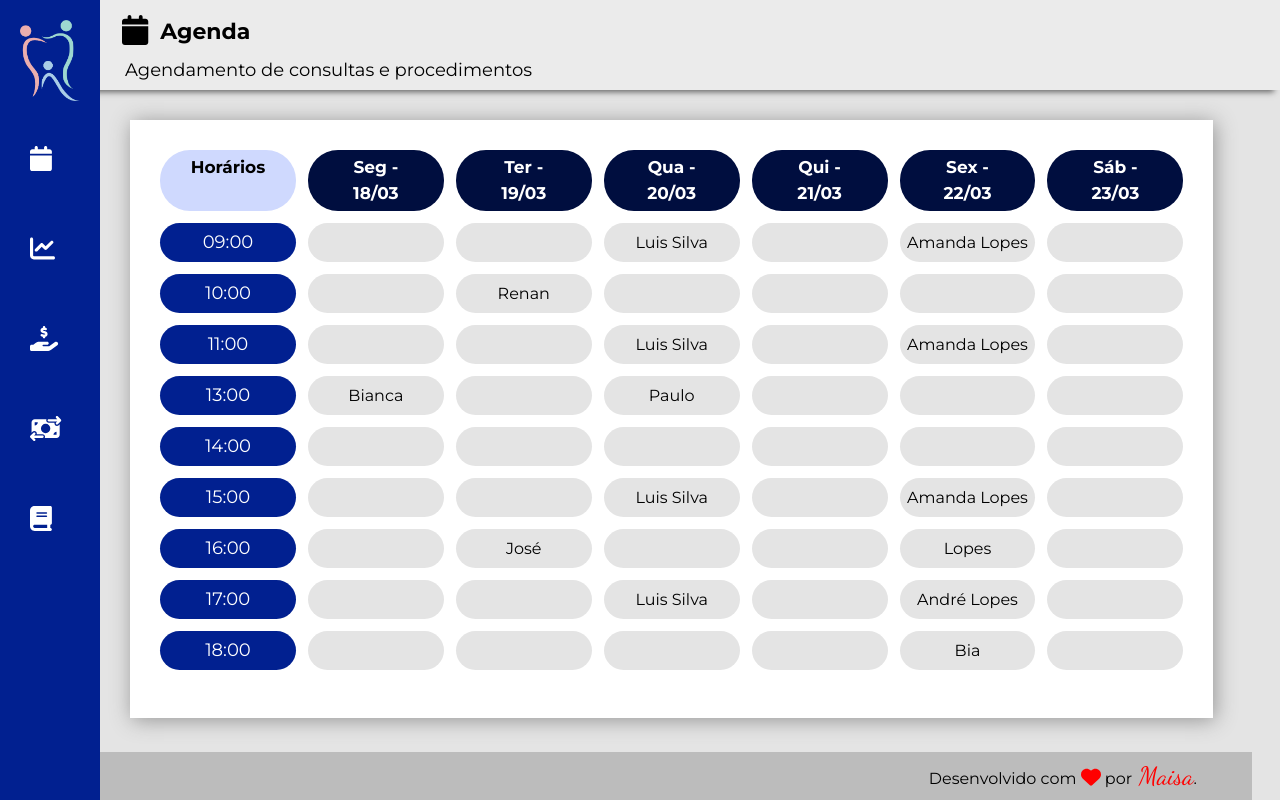
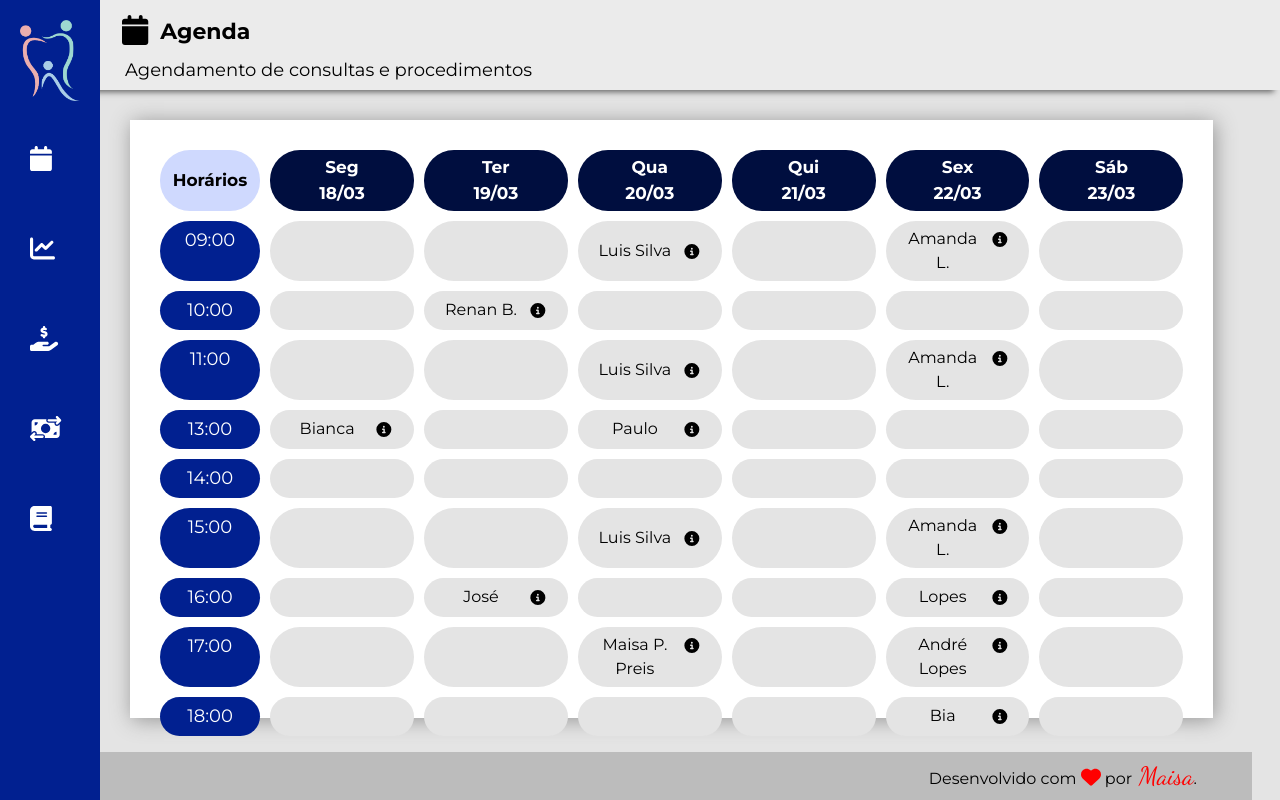
Before and after one commit to maisappreis/dental-clinic-web-system, a Next.js app in the folder frontend/: page / in a window 1280 px wide. Built offline with nearby package versions, Linux system fonts and the light colour scheme.

Commit message:
style(front): Improvements on Calendar layout.

```diff
--- a/frontend/src/app/pages/calendar/Calendar.module.css
+++ b/frontend/src/app/pages/calendar/Calendar.module.css
@@ -1,3 +1,9 @@
+.grid {
+    display: grid;
+    grid-template-columns: auto repeat(6, 1fr);
+    gap: 10px;
+}
+
 .week {
     font-weight: bold;
     padding: 5px 30px;
@@ -11,13 +17,19 @@
     color: white;
 }
 
-.bluedark {
+.header {
     background-color: var(--blue-darker-color);
     color: white;
+    display: flex;
+    flex-direction: column;
 }
 
-.lightblue {
+.time {
     background-color: var(--blue-light-color);
+    display: flex;
+    justify-content: center;
+    align-items: center;
+    width: 100px;
 }
 
 .gray {
@@ -31,8 +43,20 @@
     cursor: pointer;
 }
 
+.graylight:hover {
+    background-color: var(--blue-light-color);
+}
+
 .schedule {
     text-align: center;
-    padding: 6px 0;
+    padding: 6px 15px;
     border-radius: 30px;
 }
+
+.info {
+    margin: 5px;
+    cursor: pointer;
+    font-size: 15px;
+    color: black;
+    width: 20px;
+}
--- a/frontend/src/app/pages/calendar/appointments.jsx
+++ b/frontend/src/app/pages/calendar/appointments.jsx
@@ -1,4 +1,6 @@
 import styles from "./Calendar.module.css";
+import { FontAwesomeIcon } from "@fortawesome/react-fontawesome";
+import { faCircleInfo } from '@fortawesome/free-solid-svg-icons';
 
 export default function Appointments({ time, appointments }) {
   return (
@@ -6,7 +8,13 @@ export default function Appointments({ time, appointments }) {
       <div className={`${styles.schedule} ${styles.blue}`}>{time}</div>
       {appointments.map((appointment, index) => (
         <button key={index} className={`${styles.schedule} ${styles.graylight}`}>
-            {appointment}
+          <div className="flex justify-between">
+            <span className="flex justify-center w-3/4">{appointment}</span>
+            {appointment ?
+              <FontAwesomeIcon icon={faCircleInfo} className={styles.info} />
+              : <span></span>
+            }
+          </div>
         </button>
       ))}
     </>
--- a/frontend/src/app/pages/calendar/page.tsx
+++ b/frontend/src/app/pages/calendar/page.tsx
@@ -10,26 +10,30 @@ const daysOfWeek = [
   { dayWeek: "Sáb", day: "23/03" },
 ];
 
+// TODO: Receber o nome completo do backend, e criar funcão para
+// adiconar nome abreviado.
+
 const appointments = [
-  { time: "09:00", appointments: ["", "", "Luis Silva", "", "Amanda Lopes", ""] },
-  { time: "10:00", appointments: ["", "Renan", "", "", "", ""] },
-  { time: "11:00", appointments: ["", "", "Luis Silva", "", "Amanda Lopes", ""] },
+  { time: "09:00", appointments: ["", "", "Luis Silva", "", "Amanda L.", ""] },
+  { time: "10:00", appointments: ["", "Renan B.", "", "", "", ""] },
+  { time: "11:00", appointments: ["", "", "Luis Silva", "", "Amanda L.", ""] },
   { time: "13:00", appointments: ["Bianca", "", "Paulo", "", "", ""] },
   { time: "14:00", appointments: ["", "", "", "", "", ""] },
-  { time: "15:00", appointments: ["", "", "Luis Silva", "", "Amanda Lopes", ""] },
+  { time: "15:00", appointments: ["", "", "Luis Silva", "", "Amanda L.", ""] },
   { time: "16:00", appointments: ["", "José", "", "", "Lopes", ""] },
-  { time: "17:00", appointments: ["", "", "Luis Silva", "", "André Lopes", ""] },
+  { time: "17:00", appointments: ["", "", "Maisa P. Preis", "", "André Lopes", ""] },
   { time: "18:00", appointments: ["", "", "", "", "Bia", ""] },
 ]
 
 export default function Calendar() {
   return (
     <div className="content">
-      <div className="grid grid-cols-7 gap-3">
-        <div className={`${styles.week} ${styles.lightblue}`}>Horários</div>
+      <div className={styles.grid}>
+        <div className={`${styles.week} ${styles.time}`}>Horários</div>
         {daysOfWeek.map((day, index) => (
-          <div key={index} className={`${styles.week} ${styles.bluedark}`}>
-            {day.dayWeek} - {day.day}
+          <div key={index} className={`${styles.week} ${styles.header}`}>
+            <span>{day.dayWeek}</span>
+            <span>{day.day}</span>
           </div>
         ))}
         {appointments.map((appointment) => (
```
Lines whose indentation alone changed are shown as unchanged.
